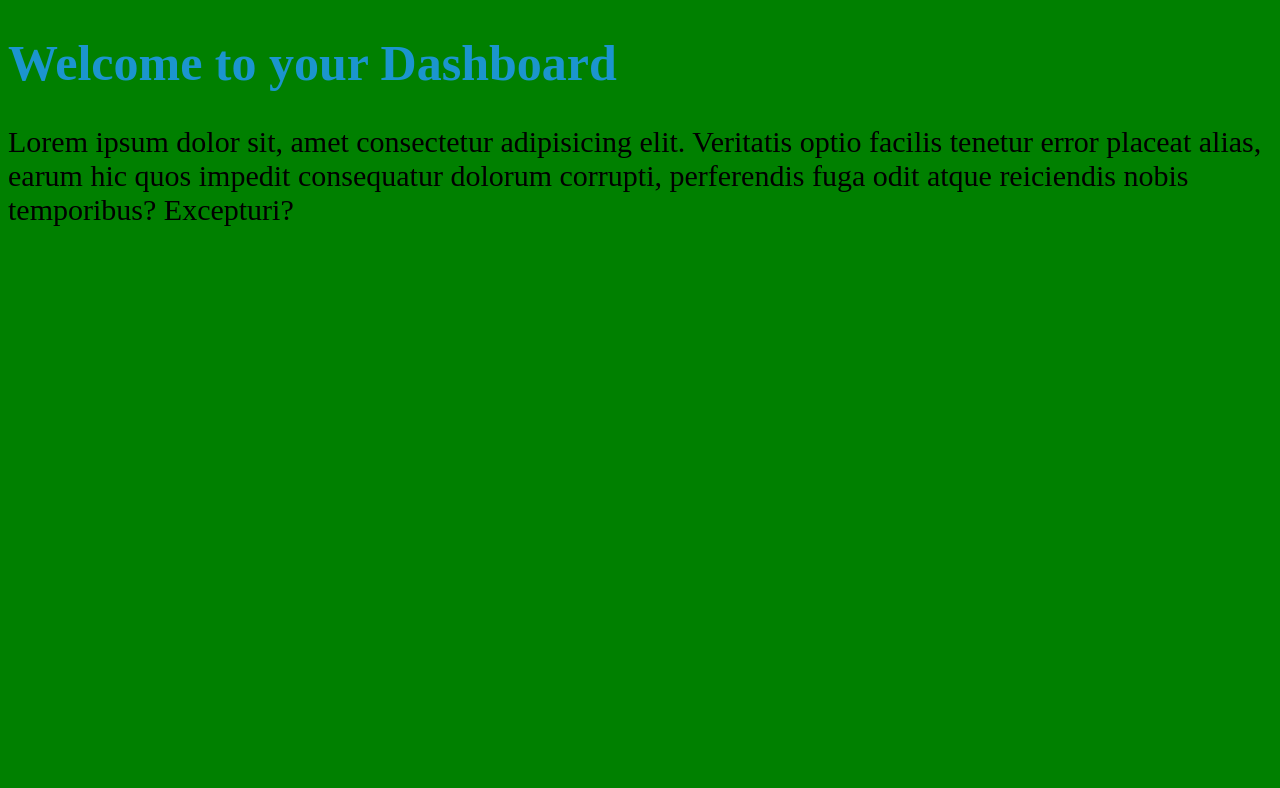
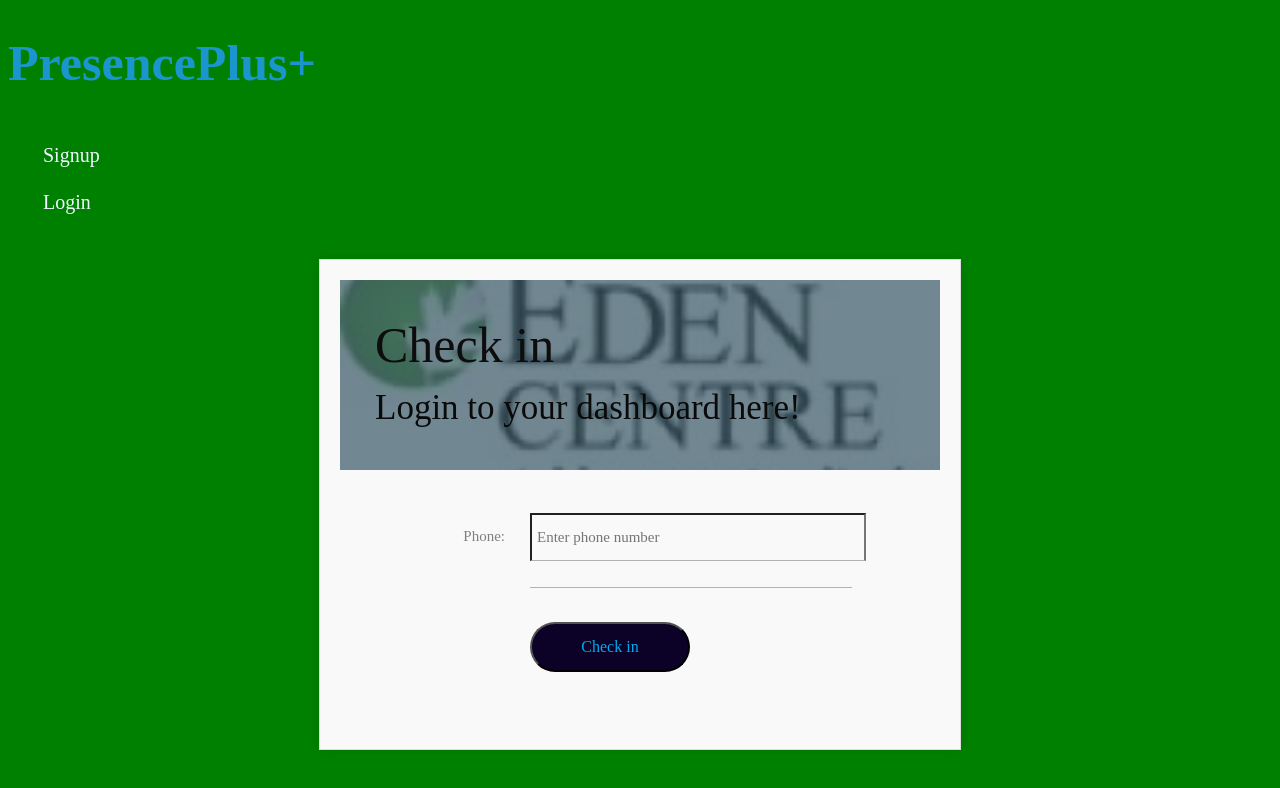
Before and after one commit to Amos-T/PresencePlus, a plain HTML site: page dashboard.html in a window 1280 px wide. Drawn offline with Linux system fonts and the light colour scheme.

Commit message:
updating HTML

```diff
--- a/dashboard.html
+++ b/dashboard.html
@@ -7,7 +7,48 @@
     <link rel="stylesheet" href="style.css">
 </head>
 <body>
-    <h1>Welcome to your Dashboard</h1>
-    <p>Lorem ipsum dolor sit, amet consectetur adipisicing elit. Veritatis optio facilis tenetur error placeat alias, earum hic quos impedit consequatur dolorum corrupti, perferendis fuga odit atque reiciendis nobis temporibus? Excepturi?</p>
+    <header>
+        <h1 class="logo">PresencePlus+</h1>
+        <nav class="navbar">
+            <li><a href="index.html">Signup</a></li>
+            <li><a href="dashboard.html">Login</a></li>
+        </nav>
+    </header>
+    <div class="register">
+        <div class="form-title" style="background-image: url(./Eden\ Logo.jpg);">
+            <span class="title-1">
+            Check in
+            </span>
+            <span class="title-2">
+            Login to your dashboard here!
+            </span>
+        </div>
+
+        <form class="validate-form">
+            <!-- <div class="validate" data-validate="Name is required">
+                <span class="label">Full Name:</span>
+                <input class="input" type="text" name="name" placeholder="Enter full name">
+                <span class="focus"></span>
+            </div> -->
+            <!-- <div class="validate" data-validate="Valid email is required: ex@abc.xyz">
+                <span class="label">Email:</span>
+                <input class="input" type="text" name="email" placeholder="Enter email addess">
+                <span class="focus"></span>
+            </div> -->
+            <div class="validate" data-validate="Phone is required">
+                <span class="label">Phone:</span>
+                <input class="input" type="text" name="phone" placeholder="Enter phone number">
+                <span class="focus"></span>
+            </div>
+            <div class="container-form-btn">
+                <button class="form-btn">
+                <span>
+                Check in
+                <i class="fa-sharp fa-solid fa-arrow-right-to-city"></i>
+                </span>
+                </button>
+            </div>
+        </form>
+    </div>
 </body>
 </html>
--- a/style.css
+++ b/style.css
@@ -54,6 +54,15 @@ p{
 li{
     font-size: 40px;
     list-style-type: none;
+}
+
+.about{
+    background-color: white;
+    color: green;
+    display: flex;
+    border-radius: 5px;
+    align-items: center;
+    justify-content: center;
 }
 
 
```
Also changed, not shown: index.html (+5 -0 lines).
